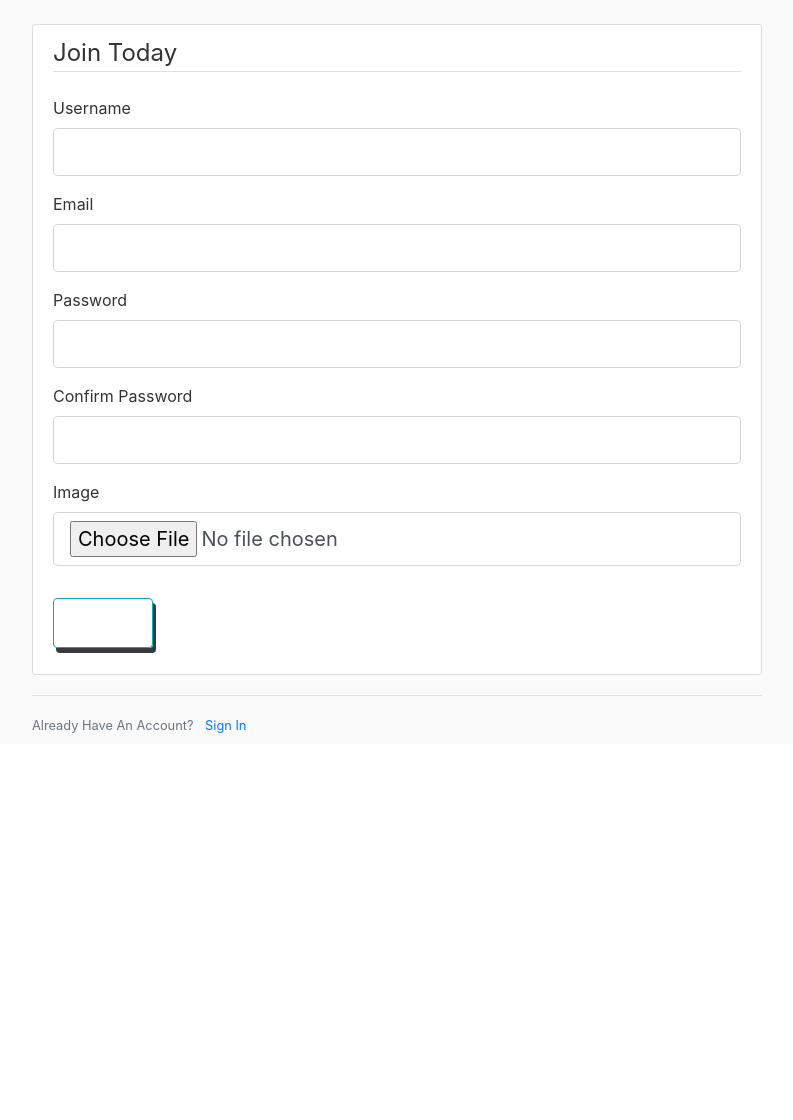
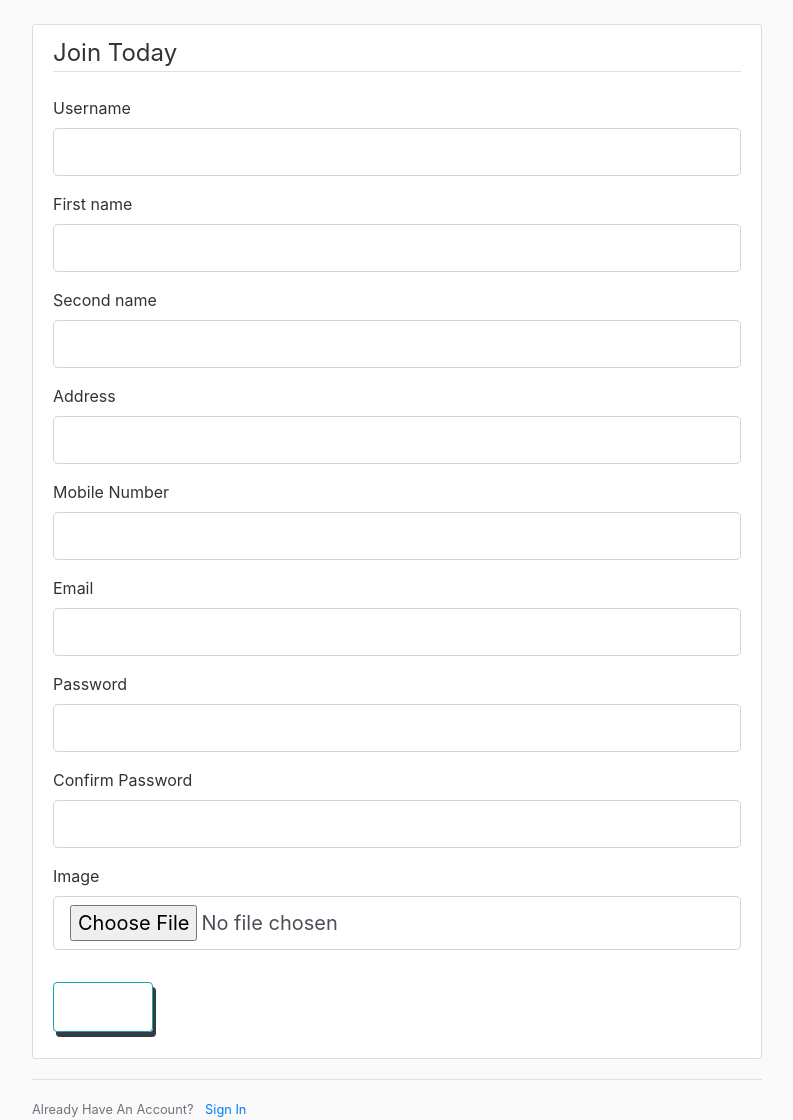
Before and after one commit to conorshortt123/facial-recognition-project, a Flask app: page /register in a window 1280 px wide. Shown: the part 56-1176 px from the top of the page, without its empty margins (53-846 px from the left). Before the commit the page ends 789 px from the top, so only its background shows below. Run offline with Flask 2, Linux system fonts and the light colour scheme; parts of the project's set-up code (start-up, migrations or seed data) failed here and were passed over; some libraries are stand-ins or nearby versions.

Commit message:
Added more requirements for registering

```diff
--- a/FrontEnd/Backend/server.py
+++ b/FrontEnd/Backend/server.py
@@ -17,13 +17,17 @@ u_coll = db.users
 def load_user(user_id):
     return add_new_user.u_coll.find(int(user_id))
 
-def add_new_user(username,password, email, Image):
+def add_new_user(username,firstName,secondName,address,mobileNumber,password, email, Image):
     print(password)
     if not u_coll.find_one({'username': username}):
         #hashed = hashpw(password.encode('utf8'),gensalt(12))
         hashed = bcrypt.generate_password_hash(password).decode('utf-8')
         user = {
             "username": username,
+            "firstName": firstName,
+            "secondName": secondName,
+            "address": address,
+            "mobileNumber": mobileNumber,
             "hash": hashed,
             "email": email,
             "Image":Image
--- a/FrontEnd/FrontEnd/forms.py
+++ b/FrontEnd/FrontEnd/forms.py
@@ -10,6 +10,14 @@ images = UploadSet('images', IMAGES)
 class RegistrationForm(FlaskForm):
     username = StringField('Username',
                             validators=[DataRequired(), Length(min=2, max=20)])
+    firstName = StringField('First name',
+                        validators=[DataRequired()])
+    secondName = StringField('Second name',
+                    validators=[DataRequired()])
+    address = StringField('Address',
+                validators=[DataRequired()])
+    MobileNum = StringField('Mobile Number',
+            validators=[DataRequired()])
     email = StringField('Email',
                             validators=[DataRequired(), Email()])
     password = PasswordField('Password', validators=[DataRequired()])
--- a/FrontEnd/FrontEnd/routes.py
+++ b/FrontEnd/FrontEnd/routes.py
@@ -53,6 +53,10 @@ def register():
         binary_encoding = encodeImageBinary(imagefile)
 
         success = add_new_user(form.username.data,
+                               form.firstName.data,
+                               form.secondName.data,
+                               form.address.data,
+                               form.MobileNum.data,
                                request.form['password'],
                                form.email.data,
                                binary_encoding)
--- a/FrontEnd/FrontEnd/templates/register.html
+++ b/FrontEnd/FrontEnd/templates/register.html
@@ -5,9 +5,9 @@
             {{ form.hidden_tag() }}
             <fieldset class="form-group">
                 <legend class="border-bottom mb-4">Join Today</legend>
+
                 <div class="form-group">
                     {{ form.username.label(class="form-control-label") }}
-
                     {% if form.username.errors %}
                         {{ form.username(class="form-control form-control-lg is-invalid") }}
                         <div class="invalid-feedback">
@@ -19,6 +19,63 @@
                         {{ form.username(class="form-control form-control-lg") }}
                     {% endif %}
                 </div>
+
+                <div class="form-group">
+                    {{ form.firstName.label(class="form-control-label") }}
+                    {% if form.firstName.errors %}
+                        {{ form.firstName(class="form-control form-control-lg is-invalid") }}
+                        <div class="invalid-feedback">
+                            {% for error in form.firstName.errors %}
+                                <span>{{ error }}</span>
+                            {% endfor %}
+                        </div>
+                    {% else %}
+                        {{ form.firstName(class="form-control form-control-lg") }}
+                    {% endif %}
+                </div>
+
+                <div class="form-group">
+                    {{ form.secondName.label(class="form-control-label") }}
+                    {% if form.secondName.errors %}
+                        {{ form.secondName(class="form-control form-control-lg is-invalid") }}
+                        <div class="invalid-feedback">
+                            {% for error in form.secondName.errors %}
+                                <span>{{ error }}</span>
+                            {% endfor %}
+                        </div>
+                    {% else %}
+                        {{ form.secondName(class="form-control form-control-lg") }}
+                    {% endif %}
+                </div>
+
+                <div class="form-group">
+                    {{ form.address.label(class="form-control-label") }}
+                    {% if form.address.errors %}
+                        {{ form.address(class="form-control form-control-lg is-invalid") }}
+                        <div class="invalid-feedback">
+                            {% for error in form.address.errors %}
+                                <span>{{ error }}</span>
+                            {% endfor %}
+                        </div>
+                    {% else %}
+                        {{ form.address(class="form-control form-control-lg") }}
+                    {% endif %}
+                </div>
+
+                <div class="form-group">
+                    {{ form.MobileNum.label(class="form-control-label") }}
+                    {% if form.MobileNum.errors %}
+                        {{ form.MobileNum(class="form-control form-control-lg is-invalid") }}
+                        <div class="invalid-feedback">
+                            {% for error in form.MobileNum.errors %}
+                                <span>{{ error }}</span>
+                            {% endfor %}
+                        </div>
+                    {% else %}
+                        {{ form.MobileNum(class="form-control form-control-lg") }}
+                    {% endif %}
+                </div>
+
                 <div class="form-group">
                     {{ form.email.label(class="form-control-label") }}
                     {% if form.email.errors %}
```
